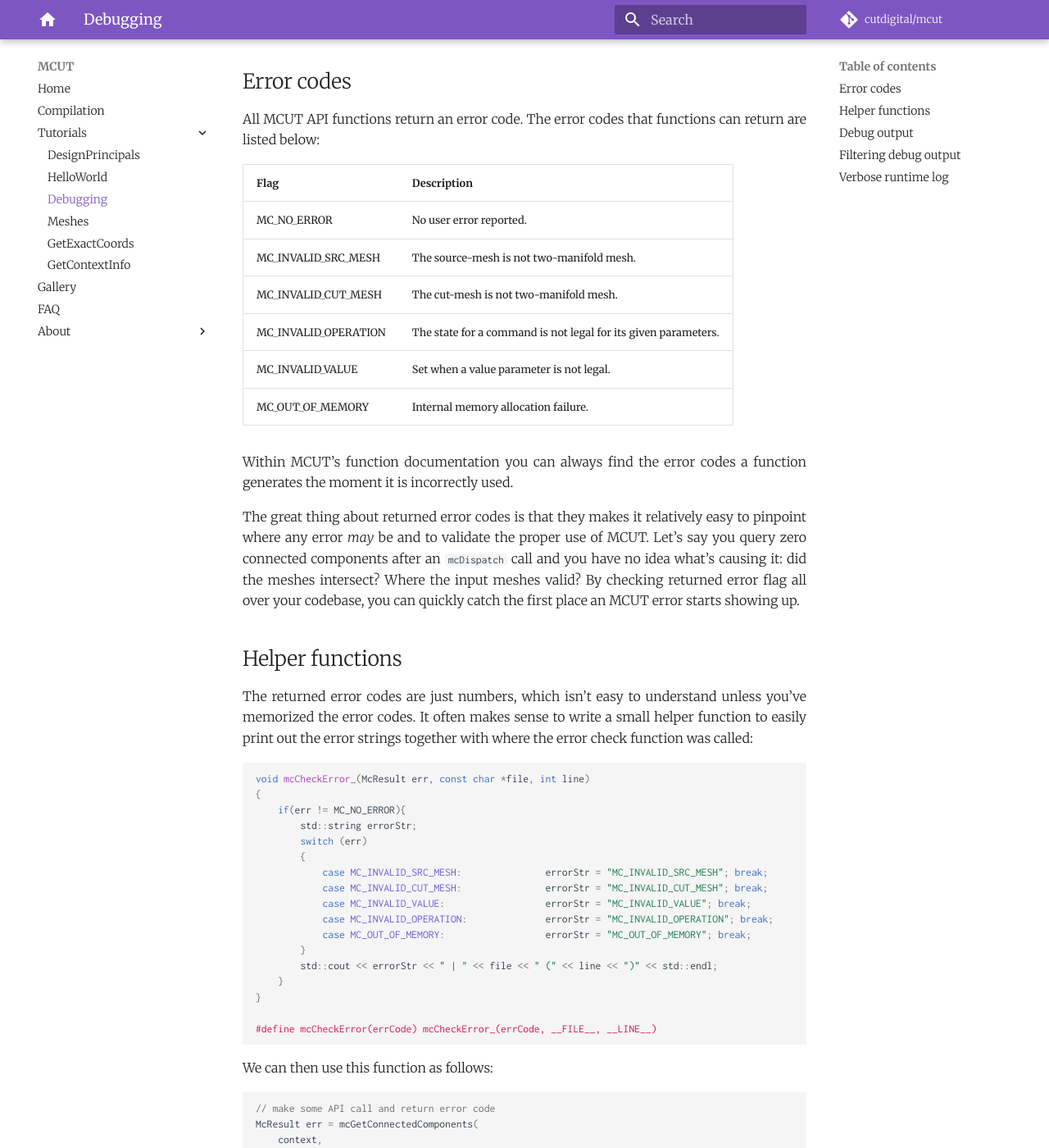
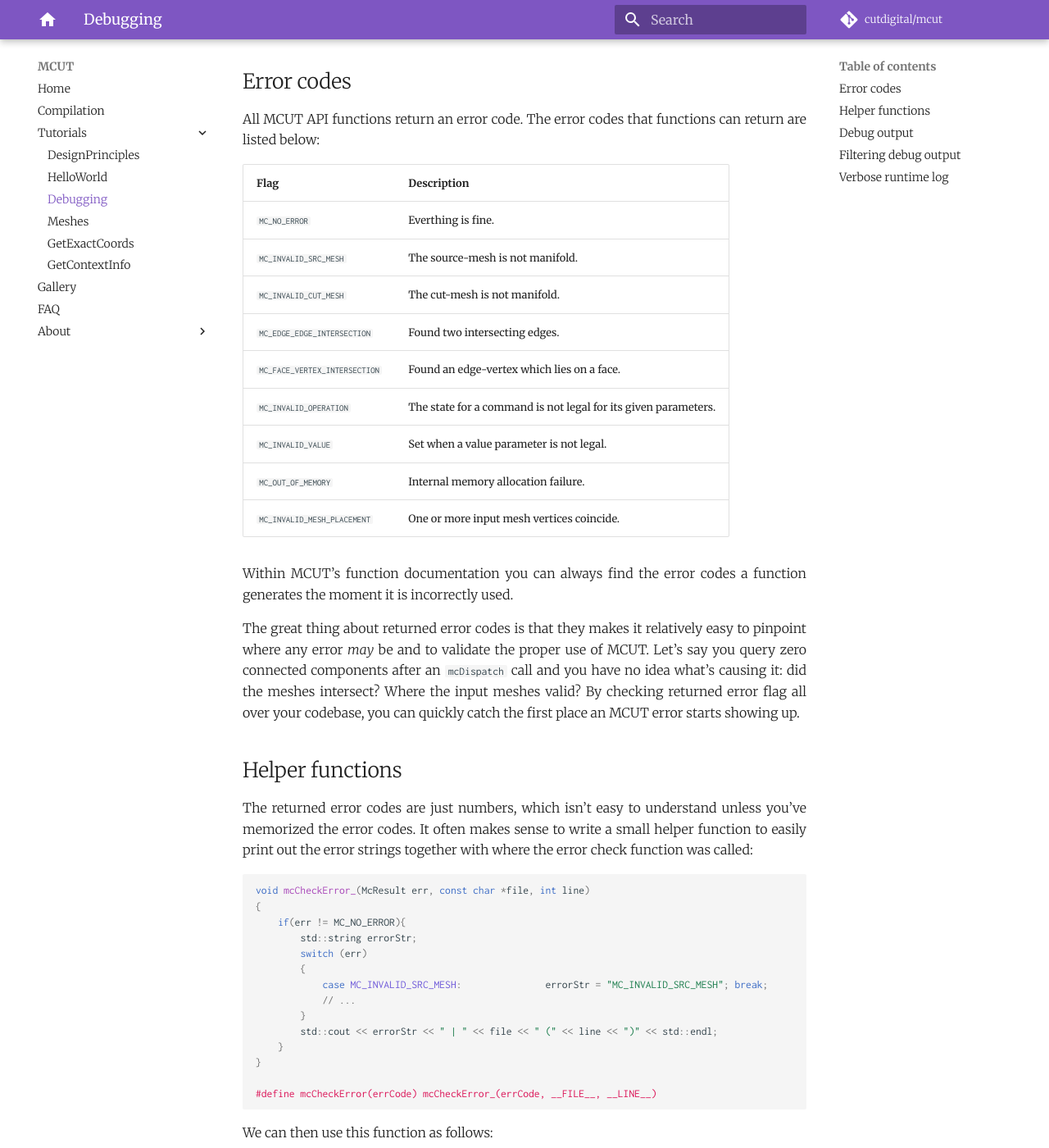
Before and after one commit to cutdigital/mcut.site, an MkDocs documentation site: the page built from docs/tutorials/debugging.md, in a window 1280 px wide and 1400 px high, scrolled down 282 px. Shown: the whole window at 82% size. Built offline with MkDocs 1.6.1 and Material for MkDocs 9.7.7, drawn with Linux system fonts in a browser that asks for light colours; comment, search, counter and statistics services are not loaded.

Commit message:
update tutorials to reflect code updates

```diff
--- a/docs/tutorials/debugging.md
+++ b/docs/tutorials/debugging.md
@@ -10,12 +10,15 @@ All MCUT API functions return an error code. The error codes that functions can
 
 |     Flag       | Description      |
 |:----------------|----------------|
-|      MC_NO_ERROR          |         No user error reported. |
-|         MC_INVALID_SRC_MESH | The source-mesh is not two-manifold mesh.         |
-|           MC_INVALID_CUT_MESH | The cut-mesh is not two-manifold mesh.            |
-|   MC_INVALID_OPERATION | The state for a command is not legal for its given parameters.            |
-|     MC_INVALID_VALUE | Set when a value parameter is not legal.            |
-| MC_OUT_OF_MEMORY | Internal memory allocation failure.     |
+|      `MC_NO_ERROR`          |         Everthing is fine. |
+|         `MC_INVALID_SRC_MESH` | The source-mesh is not manifold.         |
+|           `MC_INVALID_CUT_MESH` | The cut-mesh is not manifold.            |
+| `MC_EDGE_EDGE_INTERSECTION` | Found two intersecting edges. |
+| `MC_FACE_VERTEX_INTERSECTION` | Found an edge-vertex which lies on a face. |
+|   `MC_INVALID_OPERATION` | The state for a command is not legal for its given parameters.            |
+|     `MC_INVALID_VALUE` | Set when a value parameter is not legal.            |
+| `MC_OUT_OF_MEMORY` | Internal memory allocation failure.     |
+|  `MC_INVALID_MESH_PLACEMENT` | One or more input mesh vertices coincide. |
 
 Within MCUT's function documentation you can always find the error codes a function generates the moment it is incorrectly used.
 
@@ -33,10 +36,7 @@ void mcCheckError_(McResult err, const char *file, int line)
         switch (err)
         {
             case MC_INVALID_SRC_MESH:               errorStr = "MC_INVALID_SRC_MESH"; break;
-            case MC_INVALID_CUT_MESH:               errorStr = "MC_INVALID_CUT_MESH"; break;
-            case MC_INVALID_VALUE:                  errorStr = "MC_INVALID_VALUE"; break;
-            case MC_INVALID_OPERATION:              errorStr = "MC_INVALID_OPERATION"; break;
-            case MC_OUT_OF_MEMORY:                  errorStr = "MC_OUT_OF_MEMORY"; break;
+            // ...
         }
         std::cout << errorStr << " | " << file << " (" << line << ")" << std::endl;
     }
@@ -50,14 +50,10 @@ We can then use this function as follows:
 // make some API call and return error code
 McResult err = mcGetConnectedComponents(
     context,
-    MC_TRUE,
     MC_CONNECTED_COMPONENT_TYPE_ALL,
     0,
     NULL,
-    &numConnComps,
-    0,
-    NULL,
-    NULL);
+    &numConnComps);
 
 // ... now check the error code
 mcCheckError(err);
--- a/mkdocs.yml
+++ b/mkdocs.yml
@@ -78,7 +78,7 @@ nav:
   - Home: 'index.md'
   - Compilation: 'building.md'
   - Tutorials:
-    - 'DesignPrincipals' : 'tutorials/designPrincipals.md'
+    - 'DesignPrinciples' : 'tutorials/designPrincipals.md'
     - 'HelloWorld' : 'tutorials/helloWorld.md'
     - 'Debugging' : 'tutorials/debugging.md'
     - 'Meshes' : 'tutorials/meshes.md'
```
Also changed, not shown: docs/tutorials/exactCoords.md (+5 -9 lines), docs/tutorials/helloWorld.md (+12 -13 lines).
